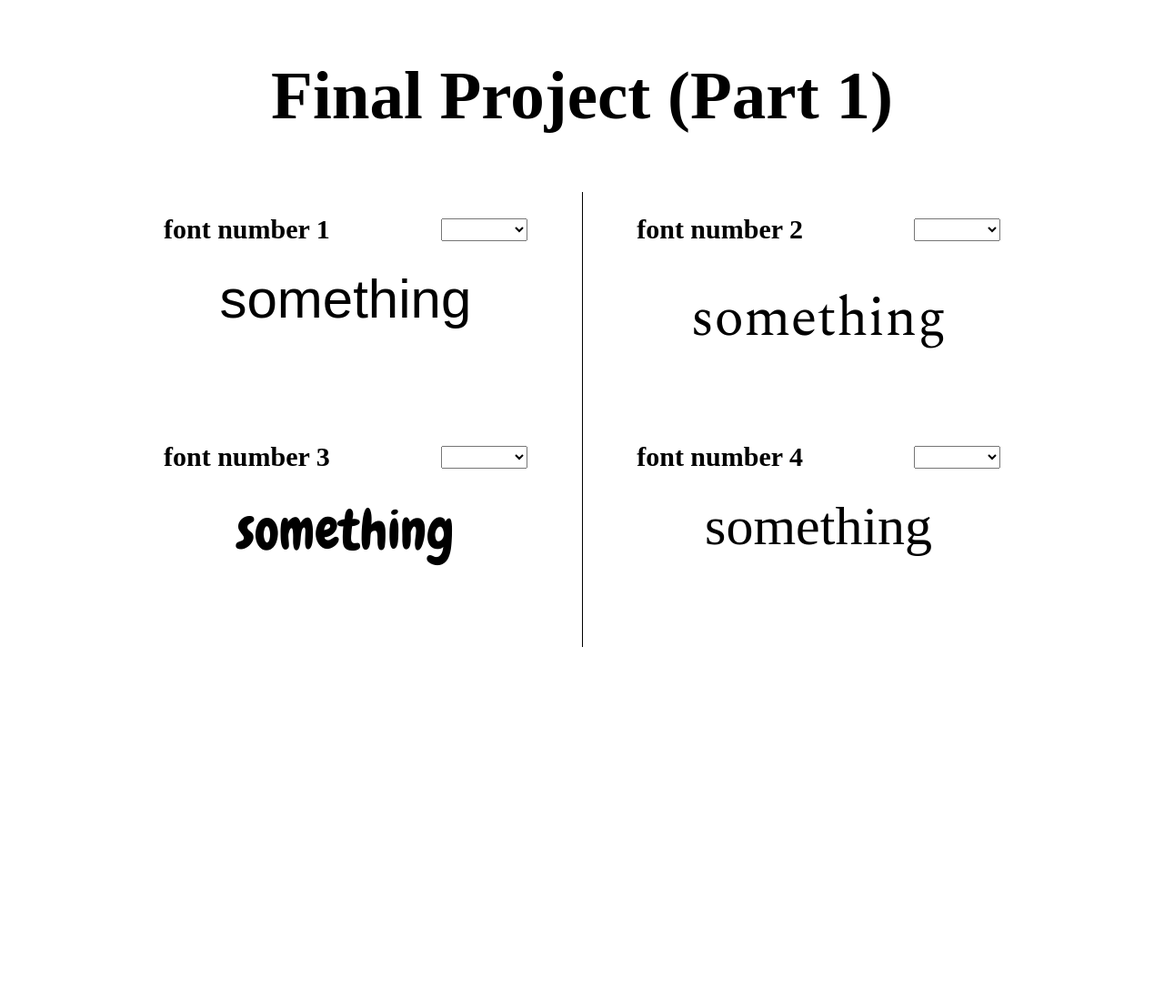
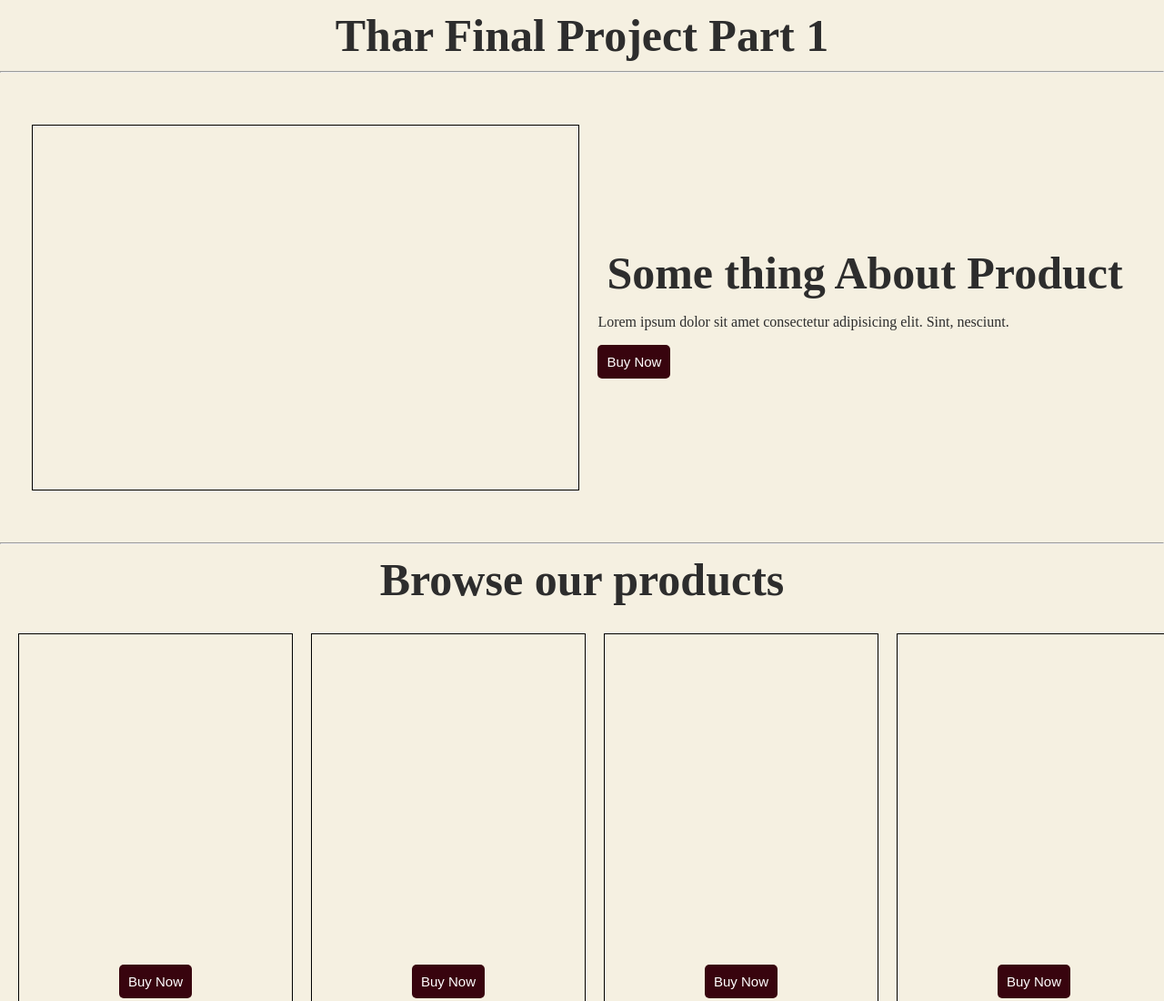
Before and after one commit to Thahtetaung/final_project, a plain HTML site: page index.html in a window 1280 px wide. Shown: the top 1100 px of the page at 91% size. Before the commit the page ends 800 px from the top, so only its background shows below. Drawn offline with nearby package versions, Linux system fonts and the light colour scheme; a web font is replaced by a local one.

```diff
--- a/index.html
+++ b/index.html
@@ -3,91 +3,49 @@
 <head>
     <meta charset="UTF-8">
     <meta name="viewport" content="width=device-width, initial-scale=1.0">
-    <title>Final Project</title>
+    <title>Thar Final Project</title>
     <link rel="stylesheet" href="style.css">
-    <link rel="preconnect" href="https://fonts.googleapis.com">
-    <link rel="preconnect" href="https://fonts.googleapis.com">
-<link rel="preconnect" href="https://fonts.gstatic.com" crossorigin>
-<link href="https://fonts.googleapis.com/css2?family=Chewy&family=DM+Serif+Display:ital@0;1&family=DM+Serif+Text:ital@0;1&family=IBM+Plex+Mono:ital,wght@0,100;0,200;0,300;0,400;0,500;0,600;0,700;1,100;1,200;1,300;1,400;1,500;1,600;1,700&family=Inter:ital,opsz,wght@0,14..32,100..900;1,14..32,100..900&family=Roboto+Mono:ital,wght@0,100..700;1,100..700&family=Roboto:ital,wght@0,100..900;1,100..900&family=Rubik:ital,wght@0,300..900;1,300..900&family=Sour+Gummy:ital,wght@0,100..900;1,100..900&family=Spectral:ital,wght@0,200;0,300;0,400;0,500;0,600;0,700;0,800;1,200;1,300;1,400;1,500;1,600;1,700;1,800&family=Tagesschrift&family=Tektur:wght@400..900&display=swap" rel="stylesheet">    <script src="javascript/scriptaculous.js"></script>
+    <script type = "text/javascript" src = "/javascript/prototype.js"></script>
+    <script type = "text/javascript" src = "/javascript/scriptaculous.js"></script>
     <script src="script.js"></script>
-
 </head>
-<body>
-    <header>
-        <h2>Final Project (Part 1) </h2>
-    </header>
-    <main>
-        <div class="container">
-            <div class="row">
-                <div class="box1">
-                    <div class="font_header">
-                        <h2>font number 1</h2>
-                        <select name="font styles" id="font_dropdown_1" onchange="changeFontStyle1()" class="dropdown">
-                            <option value=""></option>
-                            <option value="bold">Bold</option>
-                            <option value="italic">Italic</option>
-                            <option value="regular">Regular</option>
-                            <option value="light">Light</option>
-                            <option value="black">Black</option>
-                        </select>
-                    </div>
-                    <p id="text_1"> something</p>
-                </div>
-                <div class="line"></div>
-                <div class="box2">
-                    <div class="font_header">
-                        <h2>font number 2</h2>
-                        <select name="font styles" id="font_dropdown_2" onchange="changeFontStyle2()" class="dropdown">
-                            <option value=""></option>
-                            <option value="bold">Bold</option>
-                            <option value="italic">Italic</option>
-                            <option value="regular">Regular</option>
-                            <option value="light">Light</option>
-                            <option value="black">Black</option>
-                        </select>
-                    </div>
-                    <p id="text_2"> something</p>
-                </div>
-            </div>
-
-            <div class="row">
-                <div class="box3">
-                    <div class="font_header">
-                        <h2>font number 3</h2>
-                        <select name="font styles" id="font_dropdown_3" onchange="changeFontStyle3()" class="dropdown">
-                            <option value=""></option>
-                            <option value="bold">Bold</option>
-                            <option value="italic">Italic</option>
-                            <option value="regular">Regular</option>
-                            <option value="light">Light</option>
-                            <option value="black">Black</option>
-                        </select>
-                    </div>
-                    <p id="text_3"> something </p>
-                </div>
-                <div class="line"></div>
-                <div class="box4">
-                    <div class="font_header">
-                        <h2>font number 4</h2>
-                        <select name="font styles" id="font_dropdown_4" onchange="changeFontStyle4()" class="dropdown">
-                            <option value=""></option>
-                            <option value="bold">Bold</option>
-                            <option value="italic">Italic</option>
-                            <option value="regular">Regular</option>
-                            <option value="light">Light</option>
-                            <option value="black">Black</option>
-                        </select>
-                    </div>
-                    <p id="text_4"> something</p>
-                </div>
-
-            </div>
-
+<body onload="initialize()">
+    <h2 class="header">Thar Final Project Part 1</h2>
+    <hr>
+    <div class="box1" id="feature">
+        <div class="feature"></div>
+        <div class="text">
+            <h2>Some thing About Product</h2>
+            <p> Lorem ipsum dolor sit amet consectetur adipisicing elit. Sint, nesciunt.</p>
+            <button onclick="feature()" class="feature_btn">Buy Now</button>
+        </div>
+    </div>
+    <hr>
+    <h2 id="products">Browse our products</h2>
+    <div class="box2" id="product-box">
+        <div class="products" id="product0"> <button class="btn" onclick="buynow('product0')">Buy Now</button></div>
+        <div class="products" id="product1"> <button class="btn" onclick="buynow('product1')">Buy Now</button></div>
+        <div class="products" id="product2"> <button class="btn" onclick="buynow('product2')">Buy Now</button></div>
+        <div class="products" id="product3"> <button class="btn" onclick="buynow('product3')">Buy Now</button></div>
+        <div class="products" id="product4"> <button class="btn" onclick="buynow('product4')">Buy Now</button></div>
+        <div class="products" id="product5"> <button class="btn" onclick="buynow('product5')">Buy Now</button></div>
+        <div class="products" id="product6"> <button class="btn" onclick="buynow('product6')">Buy Now</button></div>
+        <div class="products" id="product7"> <button class="btn" onclick="buynow('product7')">Buy Now</button></div>
+    </div>
+    <hr>
+    <h2 id="contact">Contact for more details</h2>
+    <form  method= "post" id="form" onsubmit="return submitForm()">
+        <div class="name">
+            <input type="text" placeholder="First Name" class="name" id="first_name"/>
+            <input type="text" placeholder="Last Name" class="name" id="last_name"/>
+        </div>
+        <div class="email">
+            <input type="email" placeholder="Email" class="email" id="email"/>
+            <input type="number" placeholder="Phone Number" class="email" id="phone_number"/>
         </div>
 
-
-
-
-    </main>
+        <textarea placeholder="Message" class="message"></textarea>
+        <button type="submit" class="submit_btn">Send Message</button>
+    </form>
 </body>
 </html>
--- a/script.js
+++ b/script.js
@@ -1,106 +1,42 @@
+    function initialize() {
+        new Effect.BlindDown('product-box', { duration: 2});
+    }
 
-function changeFontStyle1(){
-    var text1 = document.getElementById('text_1');
-    var selected1 = document.getElementById('font_dropdown_1').value;
-    if(selected1 === "bold"){
-        text1.style.fontWeight = "700"
-        new Effect.BlindDown(text1, {duration:1});
-    }else if (selected1 === 'italic'){
-        text1.style.fontStyle = "italic"
-        new Effect.BlindDown(text1, {duration:1});
-    }else if (selected1 === 'regular'){
-        text1.style.fontStyle = "normal";
-        text1.style.fontWeight = "500";
-        new Effect.BlindDown(text1, {duration:1});
-    }else if (selected1 === "light"){
-        text1.style.fontWeight = "300"
-        new Effect.BlindDown(text1, {duration:1});
+    function feature(){
+        new Effect.Squish("feature" , {duration: 2})
+    }
+    function buynow(productid){
+        new Effect.DropOut(productid , {duration : 2})
+    }
 
-    }else if (selected1 === "black"){
-        text1.style.fontWeight = "900"
-        new Effect.BlindDown(text1, {duration:1});
-    }else {
-        text1.style.fontStyle = "normal";
-        text1.style.fontWeight = "normal";
-        new Effect.BlindDown(text1, {duration:1});
-    }};
+function submitForm() {
 
+  var firstName = document.getElementById('first_name');
+  var lastName = document.getElementById('last_name');
+  var email = document.getElementById('email');
+  var phoneNumber = document.getElementById('phone_number');
+  var hasError = false;
 
+  if (firstName.value === "") {
+    new Effect.Shake(firstName);
+    firstName.style.border = "2px solid red"
+    hasError = true;
+  }
+  if (lastName.value === "") {
+    new Effect.Shake(lastName);
+    lastName.style.border = "2px solid red"
+    hasError = true;
+  }
+  if (email.value === "") {
+    new Effect.Shake(email);
+    email.style.border = "2px solid red"
+    hasError = true;
+  }
+  if (phoneNumber.value === "") {
+    new Effect.Shake(phoneNumber);
+    phoneNumber.style.border = "2px solid red"
+    hasError = true;
+  }
+  return false;
 
-function changeFontStyle2(){
-    var text2 = document.getElementById('text_2');
-    var selected2 = document.getElementById('font_dropdown_2').value;
-    if(selected2 === "bold"){
-        text2.style.fontWeight = "700"
-        new Effect.BlindDown(text2, {duration:1});
-    }else if (selected2 === 'italic'){
-        text2.style.fontStyle = "italic"
-        new Effect.BlindDown(text2, {duration:1});
-    }else if (selected2 === 'regular'){
-        text2.style.fontStyle = "normal";
-        text2.style.fontWeight = "500";
-        new Effect.BlindDown(text2, {duration:1});
-    }else if (selected2 === "light"){
-        text2.style.fontWeight = "300"
-        new Effect.BlindDown(text2, {duration:1});
-
-    }else if (selected2 === "black"){
-        text2.style.fontWeight = "900"
-        new Effect.BlindDown(text2, {duration:1});
-    }else {
-        text2.style.fontStyle = "normal";
-        text2.style.fontWeight = "normal";
-        new Effect.BlindDown(text2, {duration:1});
-    }};
-
-    function changeFontStyle3(){
-    var text3 = document.getElementById('text_3');
-    var selected3 = document.getElementById('font_dropdown_3').value;
-    if(selected3 === "bold"){
-        text3.style.fontWeight = "700"
-        new Effect.BlindDown(text3, {duration:1});
-    }else if (selected3 === 'italic'){
-        text3.style.fontStyle = "italic"
-        new Effect.BlindDown(text3, {duration:1});
-    }else if (selected3 === 'regular'){
-        text3.style.fontStyle = "normal";
-        text3.style.fontWeight = "500";
-        new Effect.BlindDown(text3, {duration:1});
-    }else if (selected3 === "light"){
-        text3.style.fontWeight = "300"
-        new Effect.BlindDown(text3, {duration:1});
-
-    }else if (selected3 === "black"){
-        text3.style.fontWeight = "900"
-        new Effect.BlindDown(text3, {duration:1});
-    }else {
-        text3.style.fontStyle = "normal";
-        text3.style.fontWeight = "normal";
-        new Effect.BlindDown(text3, {duration:1});
-    }};
-
-    function changeFontStyle4(){
-        var text4 = document.getElementById('text_4');
-        var selected4 = document.getElementById('font_dropdown_4').value;
-        if(selected4 === "bold"){
-            text4.style.fontWeight = "600"
-            new Effect.BlindDown(text4, {duration:1});
-        }else if (selected4 === 'italic'){
-            text4.style.fontStyle = "italic"
-            new Effect.BlindDown(text4, {duration:1});
-        }else if (selected4 === 'regular'){
-            text4.style.fontStyle = "normal";
-            text4.style.fontWeight = "500";
-            new Effect.BlindDown(text4, {duration:1});
-        }else if (selected4 === "light"){
-            text4.style.fontWeight = "300"
-            new Effect.BlindDown(text4, {duration:1});
-
-        }else if (selected4 === "black"){
-            text4.style.fontWeight = "700"
-            new Effect.BlindDown(text4, {duration:1});
-        }else {
-            text4.style.fontStyle = "normal";
-            text4.style.fontWeight = "normal";
-            new Effect.BlindDown(text4, {duration:1});
-        }};
+}
--- a/style.css
+++ b/style.css
@@ -1,90 +1,111 @@
 body{
-    background-color:white;
-    color:black;
+    background:#f5f0e1;
+    margin:0;
+    padding:0;
+    color:#2d2d2d;
 }
-header{
+nav{
+    display:flex;
+    align-items:center;
+    justify-content:space-between;
+    padding:0 20px;
+    border-bottom:1px solid black;
+}
+.nav_rightitems{
+    display:flex;
+    align-items:center;
+    justify-content:center;
+    gap:20px;
+}
+
+h2{
     text-align:center;
     font-size:50px;
-}
-
-.container{
-    width: 100%;
-    max-width:1000px;
-    margin:0 auto;
-    padding: 0 15px;
-}
-.font_header{
-    display:flex;
-    justify-content:space-between;
-    align-items:center;
-    font-size:20px;
-}
-#font_dropdown{
-    padding:5px 10px;
-    font-size:15px;
-}
-.row{
-    display:flex;
-    justify-content:center;
-    align-items:center;
-    gap: 20px;
-
-}
-.line{
-    width:1px;
-    height:auto;
-    align-self:stretch;
-    background-color: black;
-}
-.dropdown{
-    padding:2px 10px;
-    font-size:15px;
+    margin:10px;
+    padding:0;
 }
 .box1{
-    width:100%;
-    height:250px;
-    padding:0px 40px;
+    width:full;
+    height:500px;
+    display:flex;
+    align-items:center;
+    justify-content:center;
+    gap:20px;
+}
+.feature{
+    width:600px;
+    height:400px;
+    border:1px solid black;
+}
+.feature_btn{
+    padding:10px;
+    border:0;
+    border-radius:5px;
+    font-size:15px;
+    background:#38040e;
+    color:#FFFFFF
 }
 .box2{
-    width:100%;
-    height:250px;
-    padding:0px 40px;
+    display:grid;
+    grid-template-columns: repeat(4, 1fr);
+    max-width:1280px;
+    margin:0 auto;
+    gap:20px;
+    padding:20px;
 }
-.box3{
-    width:100%;
-    height:250px;
-    padding:0px 40px;
+.products{
+    width:300px;
+    height:400px;
+    border:1px solid black;
+    display:flex;
+    flex-direction:column;
+    justify-content: flex-end;
+    align-items: center;
+    padding-bottom: 20px;
 }
-.box4{
-    width:100%;
-    height:250px;
-    padding:0px 40px;
+.btn{
+    padding:10px;
+    border:none;
+    border-radius:5px;
+    font-size:15px;
+    background:#38040e;
+    color:#FFFFFF
 }
-
-#text_1{
-    font-size:60px;
-    margin:0px 10px;
-    font-family: "Tektur", sans-serif;
+form {
+    display: flex;
+    flex-direction: column;
+    align-items:center;
+    justify-content:center;
+    gap: 15px;
+    padding: 20px;
+}
+.name{
+    padding:15px;
+    font-size:20px;
+    border-radius:10px;
+    border:0px;
+}
+.email{
+    padding:15px;
+    font-size:20px;
+    border-radius:10px;
+    border:0px;
+}
+.message{
+    padding:15px;
+    font-size:20px;
+    border-radius:10px;
+    height:120px;
+    width:500px;
+}
+.submit_btn{
+    padding:13px;
+    max-width:200px;
     text-align:center;
-
+    margin:0px auto;
+    border-radius:10px;
+    font-size:18px;
+    border:0;
+    background:#38040e;
+    color:#FFFFFF
 }
-#text_2{
-    font-size:60px;
-    margin:0px 10px;
-    padding-top:10px;
-    font-family: "Spectral", sans-serif;
-    text-align:center;
-}
-
-#text_3{
-    font-size:60px;
-    margin:0px 10px;
-    font-family: "Chewy";
-    text-align:center;
-}
-#text_4{
-    font-size:60px;
-    margin:0px 10px;
-    font-family: "Sour Gummy";
-    text-align:center;
-}
```
